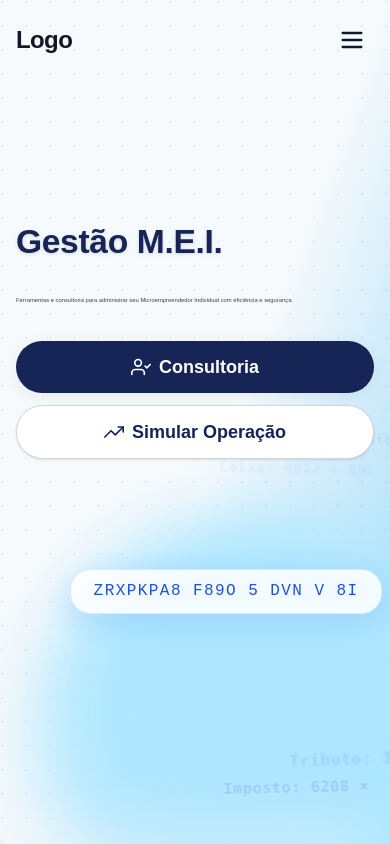
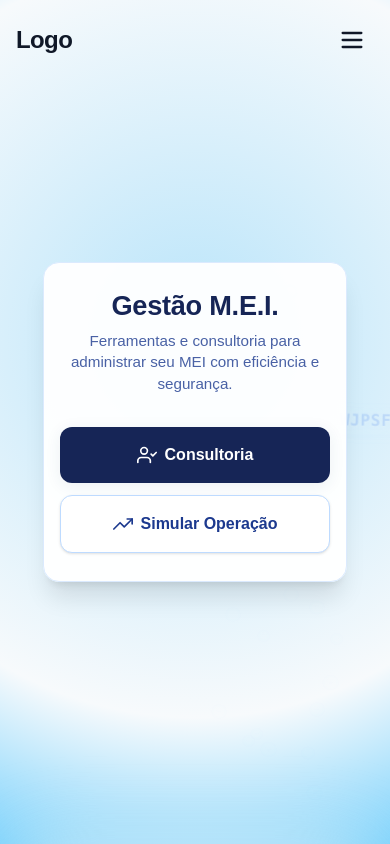
Before and after one commit to Edu-2de/PaimContab, a Next.js app in the folder frontend/: page / in a window 390 px wide. Shown: the top 844 px of the page. Built offline with nearby package versions, Linux system fonts and the light colour scheme.

Commit message:
refactor: Enhance responsiveness and improve code structure in Hero1 component

```diff
--- a/frontend/src/components/hero1.tsx
+++ b/frontend/src/components/hero1.tsx
@@ -23,7 +23,7 @@ function gerarOperacao() {
   }
   return { conta, op, valor1, valor2, resultado };
 }
-function embaralhar(str) {
+function embaralhar(str: string) {
   const chars = "ABCDEFGHIJKLMNOPQRSTUVWXYZ0123456789";
   return str
     .split("")
@@ -31,16 +31,16 @@ function embaralhar(str) {
     .join("");
 }
 
-// Contas animadas pequenas e harmônicas e responsivas
-function useContasAnimadas(qtd = 24, ativo = true) {
+// Hook para contas animadas subindo
+function useContasAnimadas(qtd = 24, ativo = true, leftRange = [55, 90], sizeRange = [0.75, 1.07]) {
   const [contas, setContas] = useState(() =>
     Array.from({ length: qtd }, () => ({
       ...gerarOperacao(),
       fase: "embaralhando",
       texto: "",
-      left: Math.random() * 35 + 55,
+      left: Math.random() * (leftRange[1] - leftRange[0]) + leftRange[0],
       top: Math.random() * 70 + 10,
-      size: Math.random() * 0.32 + 0.75, // ainda menores para mobile
+      size: Math.random() * (sizeRange[1] - sizeRange[0]) + sizeRange[0],
       duration: 5 + Math.random() * 1.8,
       delay: Math.random() * 1.2,
       key: Math.random().toString(36).slice(2),
@@ -49,7 +49,7 @@ function useContasAnimadas(qtd = 24, ativo = true) {
 
   useEffect(() => {
     if (!ativo) return;
-    const timers = [];
+    const timers: NodeJS.Timeout[] = [];
     contas.forEach((item, i) => {
       timers.push(
         setTimeout(() => {
@@ -81,9 +81,9 @@ function useContasAnimadas(qtd = 24, ativo = true) {
                   ...gerarOperacao(),
                   fase: "embaralhando",
                   texto: embaralhar(linhaOriginal),
-                  left: Math.random() * 35 + 55,
+                  left: Math.random() * (leftRange[1] - leftRange[0]) + leftRange[0],
                   top: 100,
-                  size: Math.random() * 0.32 + 0.75,
+                  size: Math.random() * (sizeRange[1] - sizeRange[0]) + sizeRange[0],
                   duration: 5 + Math.random() * 1.8,
                   delay: Math.random() * 1.2,
                   key: Math.random().toString(36).slice(2)
@@ -96,8 +96,24 @@ function useContasAnimadas(qtd = 24, ativo = true) {
       );
     });
     return () => timers.forEach(clearTimeout);
-  }, [contas.length, ativo]);
+  }, [contas, ativo, leftRange, sizeRange]);
   return contas;
+}
+
+// Detecta tamanho de tela
+function useScreen() {
+  const [screen, setScreen] = useState<"mobile" | "tablet" | "desktop">("desktop");
+  useEffect(() => {
+    function handleResize() {
+      if (window.innerWidth < 640) setScreen("mobile");
+      else if (window.innerWidth < 1024) setScreen("tablet");
+      else setScreen("desktop");
+    }
+    handleResize();
+    window.addEventListener("resize", handleResize);
+    return () => window.removeEventListener("resize", handleResize);
+  }, []);
+  return screen;
 }
 
 export default function Hero1() {
@@ -106,9 +122,61 @@ export default function Hero1() {
   const [fase, setFase] = useState("embaralhando");
   const linhaOriginal = `${operacao.conta}: ${operacao.valor1} ${operacao.op} ${operacao.valor2} = ${operacao.resultado}`;
 
+  const screen = useScreen();
+
+  // Configurações para cada tamanho de tela
+  const contasConfig = {
+    mobile: { qtd: 8, left: [10, 90] as [number, number], size: [0.7, 1.1] as [number, number] },
+    tablet: { qtd: 14, left: [20, 80] as [number, number], size: [0.8, 1.2] as [number, number] },
+    desktop: { qtd: 24, left: [55, 90] as [number, number], size: [0.75, 1.07] as [number, number] },
+  };
+  const contasBg = useContasAnimadas(
+    contasConfig[screen].qtd,
+    true,
+    contasConfig[screen].left,
+    contasConfig[screen].size
+  );
+
+  // Conta principal animada (não usada no mobile)
+  useEffect(() => {
+    if (screen === "mobile") return;
+    setFase("embaralhando");
+    let embaralhaCount = 0;
+    const embaralhaInterval = setInterval(() => {
+      setLinhaAnimada(embaralhar(linhaOriginal));
+      embaralhaCount++;
+      if (embaralhaCount > 10) {
+        clearInterval(embaralhaInterval);
+        setFase("revelando");
+      }
+    }, 38);
+
+    const revelaTimeout = setTimeout(() => {
+      setLinhaAnimada(linhaOriginal);
+      setFase("resultado");
+    }, 650);
+
+    const trocaTimeout = setTimeout(() => {
+      setOperacao(gerarOperacao());
+    }, 2100);
+
+    return () => {
+      clearInterval(embaralhaInterval);
+      clearTimeout(revelaTimeout);
+      clearTimeout(trocaTimeout);
+    };
+  }, [operacao.conta, operacao.op, operacao.valor1, operacao.valor2, operacao.resultado, screen, linhaOriginal]);
+
+  useEffect(() => {
+    if (screen === "mobile") return;
+    if (fase === "embaralhando") setLinhaAnimada(embaralhar(linhaOriginal));
+    if (fase === "resultado") setLinhaAnimada(linhaOriginal);
+
+  }, [fase, linhaOriginal, screen]);
+
   // Ativa/desativa efeito das contas com scroll
   const [contasAtivas, setContasAtivas] = useState(true);
-  const heroRef = useRef(null);
+  const heroRef = useRef<HTMLDivElement>(null);
 
   useEffect(() => {
     function onScroll() {
@@ -121,78 +189,23 @@ export default function Hero1() {
     return () => window.removeEventListener("scroll", onScroll);
   }, []);
 
-  // Responsividade: menos contas animadas e menores em telas pequenas
-  const isMobile = typeof window !== "undefined" ? window.innerWidth < 768 : false;
-  const contasBg = useContasAnimadas(isMobile ? 8 : 24, contasAtivas);
-
-  // Conta principal animada
-  useEffect(() => {
-    setFase("embaralhando");
-    let embaralhaCount = 0;
-    let embaralhaInterval = setInterval(() => {
-      setLinhaAnimada(embaralhar(linhaOriginal));
-      embaralhaCount++;
-      if (embaralhaCount > 10) {
-        clearInterval(embaralhaInterval);
-        setFase("revelando");
-      }
-    }, 38);
-
-    let revelaTimeout = setTimeout(() => {
-      setLinhaAnimada(linhaOriginal);
-      setFase("resultado");
-    }, 650);
-
-    let trocaTimeout = setTimeout(() => {
-      setOperacao(gerarOperacao());
-    }, 2100);
-
-    return () => {
-      clearInterval(embaralhaInterval);
-      clearTimeout(revelaTimeout);
-      clearTimeout(trocaTimeout);
-    };
-  }, [operacao.conta, operacao.op, operacao.valor1, operacao.valor2, operacao.resultado]);
-
-  useEffect(() => {
-    if (fase === "embaralhando") setLinhaAnimada(embaralhar(linhaOriginal));
-    if (fase === "resultado") setLinhaAnimada(linhaOriginal);
-  }, [fase, linhaOriginal]);
-
   return (
     <section
       ref={heroRef}
       className="relative min-h-screen flex items-center overflow-hidden py-8 px-0"
       style={{
-        // Degradê contínuo usando 3 pontos e tons próximos, para não ficar marcada a divisão
-        background: "linear-gradient(110deg, #f7fafc 55%, #b8e4fa 85%, #7dd3fc 100%)",
+        background:
+          screen === "mobile"
+            ? "radial-gradient(circle at 50% 40%, #b8e4fa 0%, #f7fafc 70%, #7dd3fc 100%)"
+            : screen === "tablet"
+            ? "#f7fafc"
+            : "linear-gradient(110deg, #f7fafc 55%, #b8e4fa 85%, #7dd3fc 100%)",
       }}
     >
-      {/* SVG textura de fundo sutil */}
-      <svg
-        className="absolute inset-0 w-full h-full z-0 pointer-events-none"
-        style={{ opacity: 0.10 }}
-        xmlns="http://www.w3.org/2000/svg"
-      >
-        <defs>
-          <pattern id="dots" x="0" y="0" width="24" height="24" patternUnits="userSpaceOnUse">
-            <circle cx="2" cy="2" r="1.5" fill="#60a5fa" />
-          </pattern>
-        </defs>
-        <rect width="100%" height="100%" fill="url(#dots)" />
-      </svg>
-
-      {/* Gradiente decorativo canto inferior direito (mais suave e amplo) */}
-      <div className="absolute bottom-[-120px] right-[-90px] w-[450px] h-[450px] rounded-full z-0 pointer-events-none"
-        style={{
-          background: "radial-gradient(circle at 60% 40%, #aee7ff 55%, transparent 100%)",
-          filter: "blur(32px)",
-        }}
-      />
-
       {/* Contas animadas no fundo (pequenas e harmônicas) */}
       <div className="absolute inset-0 w-full h-full pointer-events-none z-0">
-        {contasBg.map((item) => (
+        {contasAtivas &&
+          contasBg.map((item) => (
             <span
               key={item.key}
               className="absolute font-mono select-none"
@@ -213,7 +226,7 @@ export default function Hero1() {
                 userSelect: "none",
                 animation: `floatUpHero ${item.duration}s cubic-bezier(.36,1.05,.87,.67) ${item.delay}s infinite`,
                 transition: "opacity 0.8s, filter 0.8s",
-              maxWidth: "40vw",
+                maxWidth: screen === "mobile" ? "80vw" : "40vw",
                 overflow: "hidden",
                 direction: "ltr",
                 filter: "blur(0.26px)",
@@ -243,6 +256,8 @@ export default function Hero1() {
         }
       `}</style>
 
+      {/* DESKTOP: mantém o layout original */}
+      {screen === "desktop" && (
         <div className="relative z-10 w-full max-w-7xl mx-auto flex flex-col md:flex-row items-center justify-center min-h-[60vh]">
           {/* Esquerda: conteúdo principal */}
           <div className="w-full md:w-[56%] lg:w-[48%] flex flex-col justify-center items-start px-4 sm:px-6  py-8 md:py-0">
@@ -288,7 +303,7 @@ export default function Hero1() {
             </div>
           </div>
           {/* Direita: conta principal clean, afastada */}
-        <div className="w-full md:w-[44%] lg:w-[52%] flex flex-col items-end justify-center relative h-[120px] xs:h-[150px] sm:h-[180px] md:h-[210px] mt-10 md:mt-0 pr-2 sm:pr-6 md:pr-20 lg:pr-32">
+          <div className="w-full md:w-[44%] lg:w-[52%] flex flex-col items-end justify-center relative h-[120px] xs:h-[150px] sm:h-[180px] md:h-[210px] mt-10 md:mt-0">
             <div
               className="font-mono font-medium tracking-widest select-none transition-all duration-500 border border-gray-100 shadow-2xl"
               style={{
@@ -315,6 +330,133 @@ export default function Hero1() {
             </div>
           </div>
         </div>
+      )}
+
+      {/* TABLET: layout centralizado, conta principal menor, degrade no rodapé */}
+      {screen === "tablet" && (
+        <div className="relative z-10 w-full max-w-2xl mx-auto flex flex-col items-center justify-center min-h-[60vh] px-4">
+          {/* Degradê decorativo no rodapé centralizado */}
+          <div
+            className="absolute left-1/2 bottom-0 -translate-x-1/2 z-0 pointer-events-none"
+            style={{
+              width: 420,
+              height: 120,
+
+            }}
+          />
+          <div
+            className="w-full rounded-xl shadow-xl bg-white/90 border border-blue-100 mb-8 py-5 px-4 flex flex-col items-center relative z-10"
+            style={{
+              minHeight: 70,
+              marginTop: 10,
+              marginBottom: 24,
+            }}
+          >
+            <span
+              className="font-mono font-bold tracking-widest text-blue-900 text-lg sm:text-xl"
+              style={{
+                letterSpacing: "0.08em",
+                textShadow: "0 2px 10px #e4ecfa, 0 1px 0 #fff",
+                fontFamily: "Fira Mono, monospace",
+                whiteSpace: "nowrap",
+                userSelect: "none",
+              }}
+            >
+              {linhaAnimada}
+            </span>
+          </div>
+          <h1
+            className="text-3xl sm:text-4xl font-extrabold tracking-tight text-blue-950 leading-tight mb-2 text-center"
+            style={{
+              lineHeight: 1.13,
+              letterSpacing: "-0.01em",
+              fontSize: "clamp(2rem, 6vw, 2.7rem)",
+            }}
+          >
+            Gestão M.E.I.
+          </h1>
+          <p
+            className="text-blue-900/80 text-lg sm:text-xl mb-8 max-w-xl font-light text-center"
+            style={{
+              lineHeight: 1.44,
+              fontWeight: 400,
+              fontSize: "clamp(1.1rem, 3vw, 1.25rem)",
+            }}
+          >
+            Ferramentas e consultoria para administrar seu MEI com eficiência e segurança.
+          </p>
+          <div className="flex flex-row gap-3 w-full justify-center">
+            <a
+              href="#consultoria"
+              className="flex items-center justify-center gap-2 px-7 py-4 rounded-xl bg-blue-950 hover:bg-blue-900 text-white text-base font-semibold shadow transition focus:outline-none focus:ring-2 focus:ring-blue-200"
+              style={{ boxShadow: "0 3px 16px 0 #22406c14", minWidth: "140px" }}
+            >
+              <FiUserCheck className="text-xl" />
+              Consultoria
+            </a>
+            <a
+              href="#simulador"
+              className="flex items-center justify-center gap-2 px-7 py-4 rounded-xl border border-blue-200 bg-white hover:bg-blue-50 text-blue-900 text-base font-semibold shadow transition focus:outline-none focus:ring-2 focus:ring-blue-100"
+              style={{ minWidth: "140px" }}
+            >
+              <FiTrendingUp className="text-xl" />
+              Simular Operação
+            </a>
+          </div>
+        </div>
+      )}
+
+      {/* MOBILE: layout clean, centralizado, sem conta principal */}
+      {screen === "mobile" && (
+        <div className="relative z-10 w-full max-w-xs mx-auto flex flex-col items-center justify-center min-h-[60vh] px-2">
+          <div
+            className="w-full rounded-2xl shadow-xl bg-white/95 border border-blue-100 py-7 px-4 flex flex-col items-center"
+            style={{
+              marginTop: 32,
+              marginBottom: 32,
+            }}
+          >
+            <h1
+              className="text-xl font-extrabold tracking-tight text-blue-950 leading-tight mb-2 text-center"
+              style={{
+                lineHeight: 1.13,
+                letterSpacing: "-0.01em",
+                fontSize: "clamp(1.2rem, 7vw, 1.7rem)",
+              }}
+            >
+              Gestão M.E.I.
+            </h1>
+            <p
+              className="text-blue-900/80 text-base mb-8 max-w-xs font-light text-center"
+              style={{
+                lineHeight: 1.44,
+                fontWeight: 400,
+                fontSize: "clamp(0.95rem, 3vw, 1.1rem)",
+              }}
+            >
+              Ferramentas e consultoria para administrar seu MEI com eficiência e segurança.
+            </p>
+            <div className="flex flex-col gap-3 w-full justify-center">
+              <a
+                href="#consultoria"
+                className="flex items-center justify-center gap-2 px-7 py-4 rounded-xl bg-blue-950 hover:bg-blue-900 text-white text-base font-semibold shadow transition focus:outline-none focus:ring-2 focus:ring-blue-200"
+                style={{ boxShadow: "0 3px 16px 0 #22406c14", minWidth: "100%" }}
+              >
+                <FiUserCheck className="text-xl" />
+                Consultoria
+              </a>
+              <a
+                href="#simulador"
+                className="flex items-center justify-center gap-2 px-7 py-4 rounded-xl border border-blue-200 bg-white hover:bg-blue-50 text-blue-900 text-base font-semibold shadow transition focus:outline-none focus:ring-2 focus:ring-blue-100"
+                style={{ minWidth: "100%" }}
+              >
+                <FiTrendingUp className="text-xl" />
+                Simular Operação
+              </a>
+            </div>
+          </div>
+        </div>
+      )}
     </section>
   );
 }
```
Lines whose indentation alone changed are shown as unchanged.
